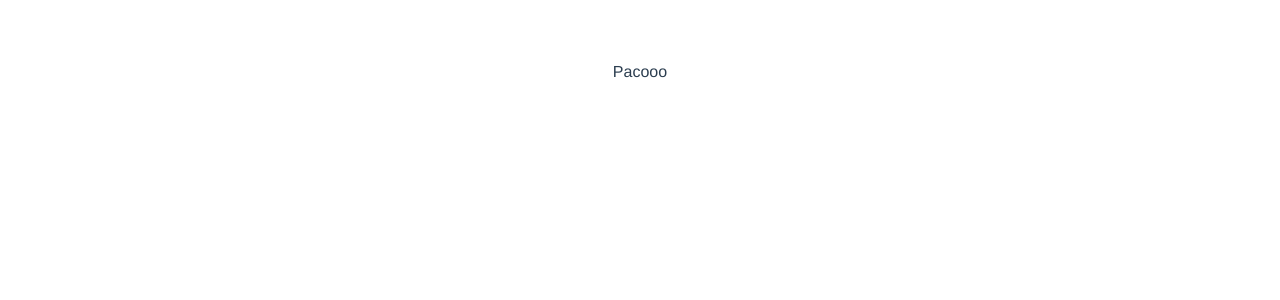
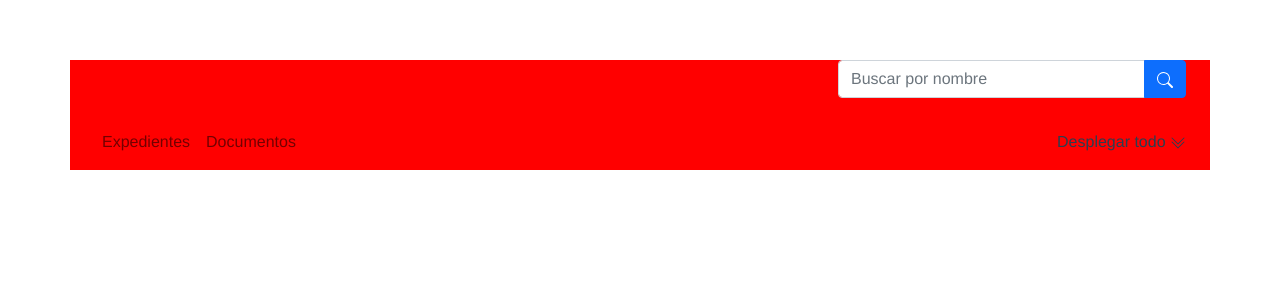
Before and after one commit to agucarpar/Bootsatrap-try, a Vue app: page / in a window 1280 px wide. Shown: the top 300 px of the page. Built offline with nearby package versions, Linux system fonts and the light colour scheme.

Commit message:
add bottomrowand top row

```diff
--- a/src/components/Header.vue
+++ /dev/null
@@ -1,19 +0,0 @@
-<style scoped>
-
-</style>
-<template>
-  <div>
-    <p>Pacooo</p>
-  </div>
-</template>
-
-<script>
-export default {
-  name:"Header",
-  data() {
-    return {
-
-    }
-  }
-}
-</script>
--- /dev/null
+++ b/src/components/header/BottomRow.vue
@@ -0,0 +1,41 @@
+<template>
+  <div>
+    <b-navbar toggleable="lg" class="justify-content-between">
+      <b-navbar-nav>
+        <b-nav-item href="#">Expedientes</b-nav-item>
+        <b-nav-item href="#">Documentos</b-nav-item>
+      </b-navbar-nav>
+
+      <!-- Right aligned nav items -->
+      <b-navbar-nav class="ml-auto">
+
+          <p class="mb-0 info" @click="togglingArrowIcon" v-b-toggle.collapse-1>
+            Desplegar todo
+            <b-icon v-if="showIconArrowUp" icon="chevron-double-up" aria-hidden="true"></b-icon>
+            <b-icon v-else icon="chevron-double-down" aria-hidden="true"></b-icon>
+          </p>
+      </b-navbar-nav>
+  </b-navbar>
+  <b-collapse id="collapse-1" >
+      <b-card>
+        <p class="card-text">Collapse contents Here</p>
+      </b-card>
+    </b-collapse>
+  </div>
+</template>
+
+<script>
+export default {
+  name:"BottomRow",
+  data() {
+    return {
+      showIconArrowUp: false,
+    }
+  },
+  methods: {
+    togglingArrowIcon() {
+      this.showIconArrowUp = !this.showIconArrowUp
+    }
+    }
+}
+</script>
--- /dev/null
+++ b/src/components/header/Header.vue
@@ -0,0 +1,23 @@
+<style scoped>
+
+</style>
+<template>
+  <b-container>
+      <TopRow/>
+    <b-row>
+      <BottomRow/>
+    </b-row>
+  </b-container>
+</template>
+
+<script>
+import BottomRow from '@/components/header/BottomRow.vue'
+import TopRow from '@/components/header/TopRow.vue'
+export default {
+  name:"Header",
+  components: {
+    BottomRow,
+    TopRow
+  },
+}
+</script>
--- /dev/null
+++ b/src/components/header/TopRow.vue
@@ -0,0 +1,25 @@
+<template>
+
+<b-row >
+  <b-col></b-col>
+  <b-col></b-col>
+  <b-col>
+
+    <div class="input-group mb-3">
+  <input type="text" class="form-control" placeholder="Buscar por nombre" aria-label="Recipient's username" aria-describedby="button-addon2">
+  <button class="btn btn-primary" type="button" id="button-addon2"><b-icon icon="search"></b-icon></button>
+</div>
+  </b-col>
+  </b-row>
+</template>
+
+<script>
+export default {
+  name:"TopRow",
+  data() {
+    return {
+
+    }
+  },
+}
+</script>
--- a/src/views/MainView.vue
+++ b/src/views/MainView.vue
@@ -1,11 +1,17 @@
+<style scoped>
+  .background-red{
+    background-color: red;
+  }
+</style>
+
 <template>
-  <div>
+  <b-container class="background-red">
     <Header/>
-  </div>
+  </b-container>
 </template>
 
 <script>
-import Header from '@/components/Header.vue'
+import Header from '@/components/header/Header.vue'
 export default {
   name: 'HelloWorld',
   props: {
```
